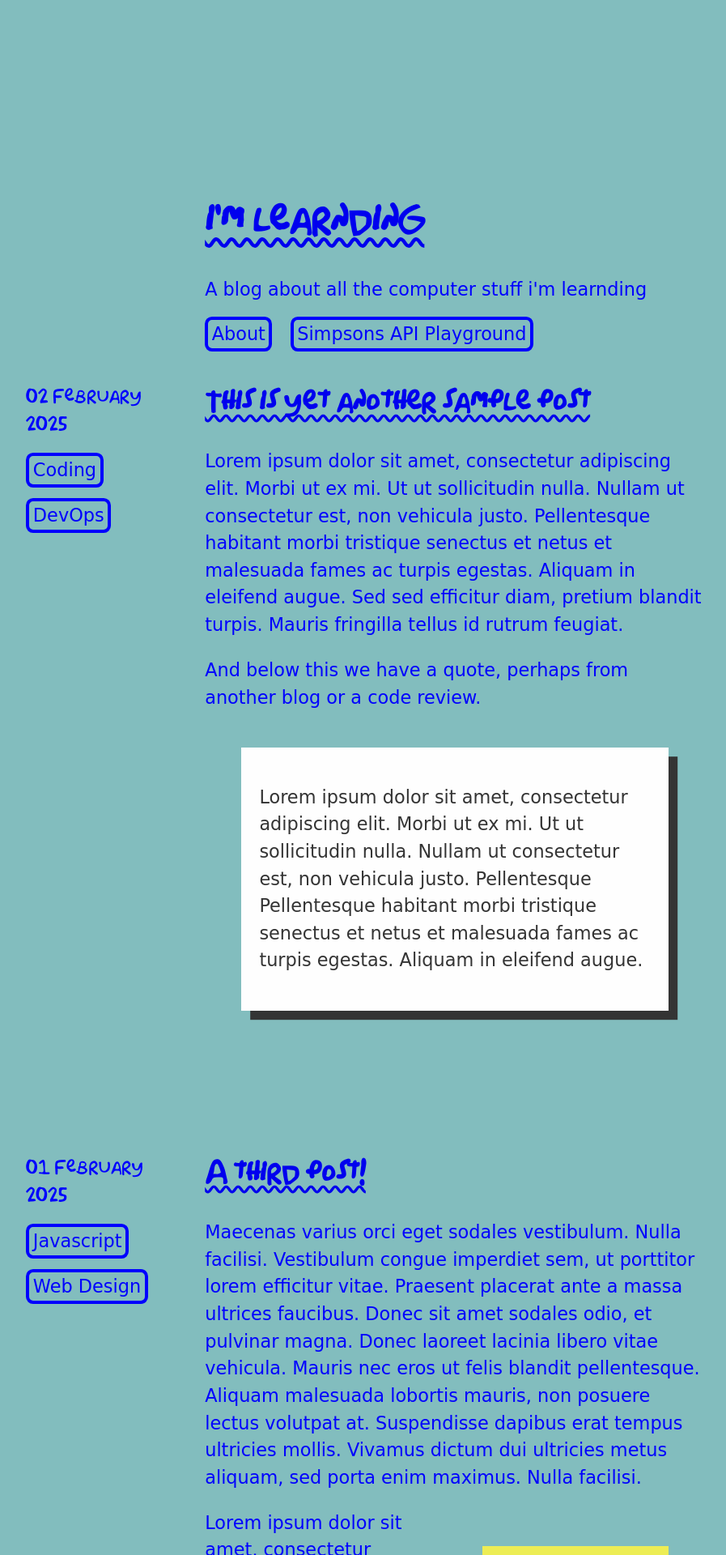
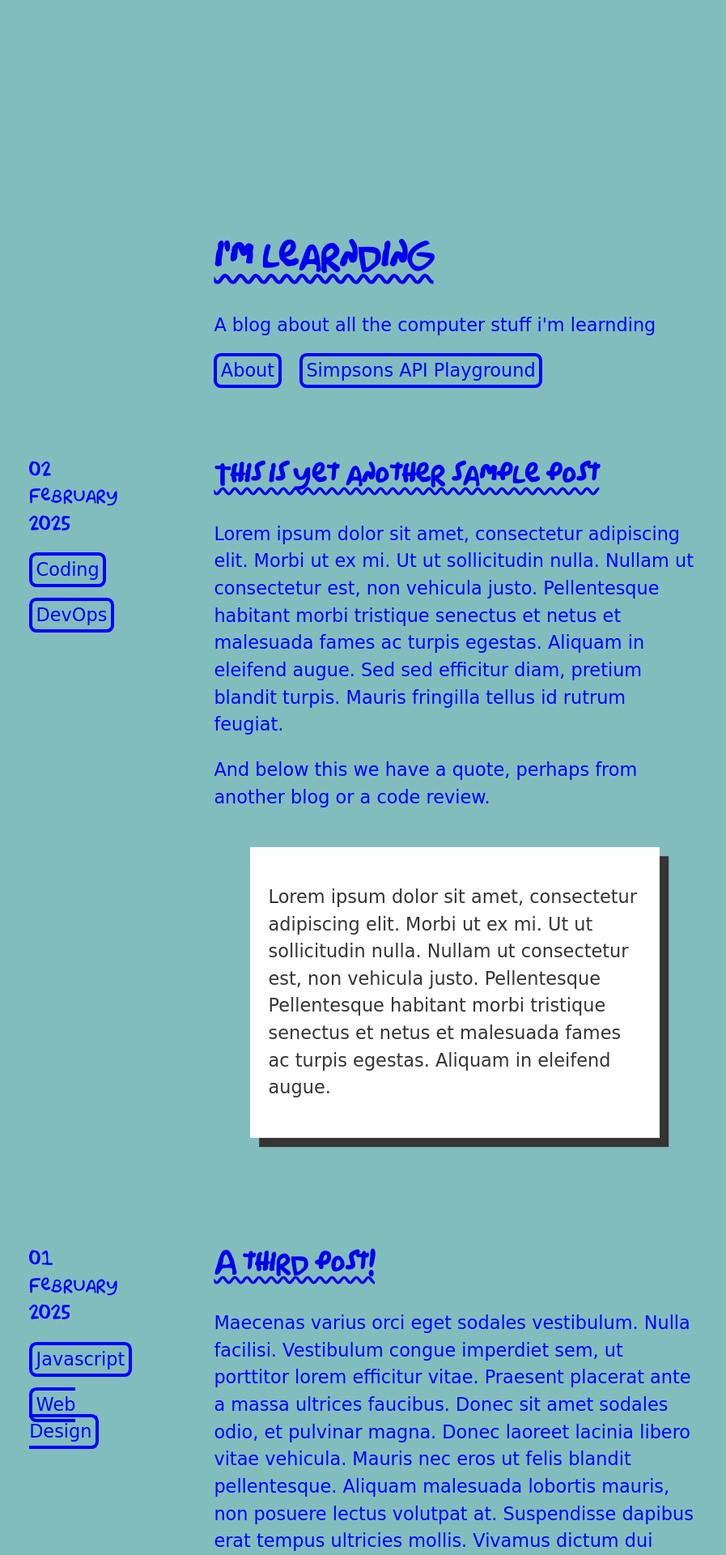
Before and after one commit to jkwlsn/im-learnding, a Jekyll site: the page built from index.html, in a window 1280 px wide. Shown: the part 821-2741 px from the top of the page at 81% size, without its empty margins (78-975 px from the left). Built offline with Jekyll 4.4.1, drawn with Linux system fonts in a browser that asks for light colours.

Commit message:
Updates mobile view to use grid layout, adjusts padding

```diff
--- a/assets/css/style.css
+++ b/assets/css/style.css
@@ -30,6 +30,8 @@ body {
     margin: 0;
     line-height: 1.5;
     min-height: 100vh;;
+    display: grid;
+    gap: 4em;
 }
 
 h1, h2, h3, h4 {
@@ -41,6 +43,7 @@ a {
     text-decoration-skip-ink: none;
 }
 
+img {max-width: 100%;}
 
 blockquote {
     background: var(--primary-high-contrast-color);
@@ -102,6 +105,10 @@ main form input, main form label {
     text-align: center;
 }
 
+.article {
+    grid-row: auto;
+}
+
 .article-date {
     display: block;
     margin-bottom: 1em;
@@ -148,7 +155,15 @@ nav ul li a, .article-tag-item a {
 
 #site-header {
      scroll-margin-top: 1em;
-     padding:2em;
+}
+
+#site-header, #main {
+    padding: 0 1em;
+}
+
+#main {
+    display:grid;
+    gap: 4em;
 }
 
 #site-footer {
@@ -158,7 +173,7 @@ nav ul li a, .article-tag-item a {
     align-items: center;
     background-color: var(--primary-high-contrast-color);
     color: var(--secondary-high-contrast-color);
-    padding:2em;
+    padding:1em;
 }
 
 #site-footer-header {
@@ -181,20 +196,14 @@ nav ul li a, .article-tag-item a {
 @media (width >= 900px) {
     body {
         display: grid;
-        grid-gap: 2em;
         grid-template-columns: repeat(12, 1fr);
         font-size: 1.4em;;
     }
 
-    article {
+    .article {
         display: grid;
         grid-template-columns: subgrid;
         grid-column: 1 / -1;
-    }
-
-    article footer {
-        grid-column: 1 / 3;
-        grid-row: 1;
     }
 
     .article-wrapper {
@@ -206,16 +215,11 @@ nav ul li a, .article-tag-item a {
         margin-top: 0;
     }
 
-    #main {
-        display: grid;
-        grid-template-columns: subgrid;
-        grid-column: 2 / 12;
-        grid-row-gap: 6em;
+    .article-footer {
+        grid-column: 1 / 3;
+        grid-row: 1;
     }
 
-    #site-header, #main {
-        padding: 0;
-    }
 
     #cat-header {
         grid-column: 1 / -1;
@@ -227,6 +231,13 @@ nav ul li a, .article-tag-item a {
 
     #site-header {
         grid-column: 4 / 12;
+        padding: 0;
+    }
+
+    #main {
+        padding: 0;
+        grid-template-columns: subgrid;
+        grid-column: 2 / 12;
     }
 
     #site-footer {
```
